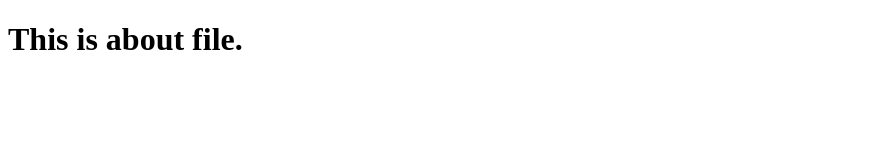
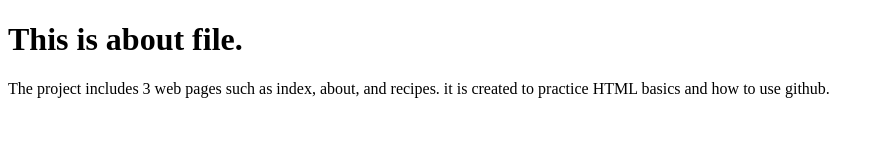
Before and after one commit to sakshiwagdarkar/assignment-5, a plain HTML site: page about.html in a window 1280 px wide. Shown: the whole page, without its empty margins (0-884 px from the left). Drawn offline with Linux system fonts and the light colour scheme.

Commit message:
some information added

```diff
--- a/about.html
+++ b/about.html
@@ -7,6 +7,10 @@
 </head>
 <body>
     <h1> This is about file. </h1>
+    <p>
+        The project includes 3 web pages such as index, about, and recipes.
+        it is created to practice HTML basics and how to use github.
+    </p>
 
 </body>
 </html>
```
